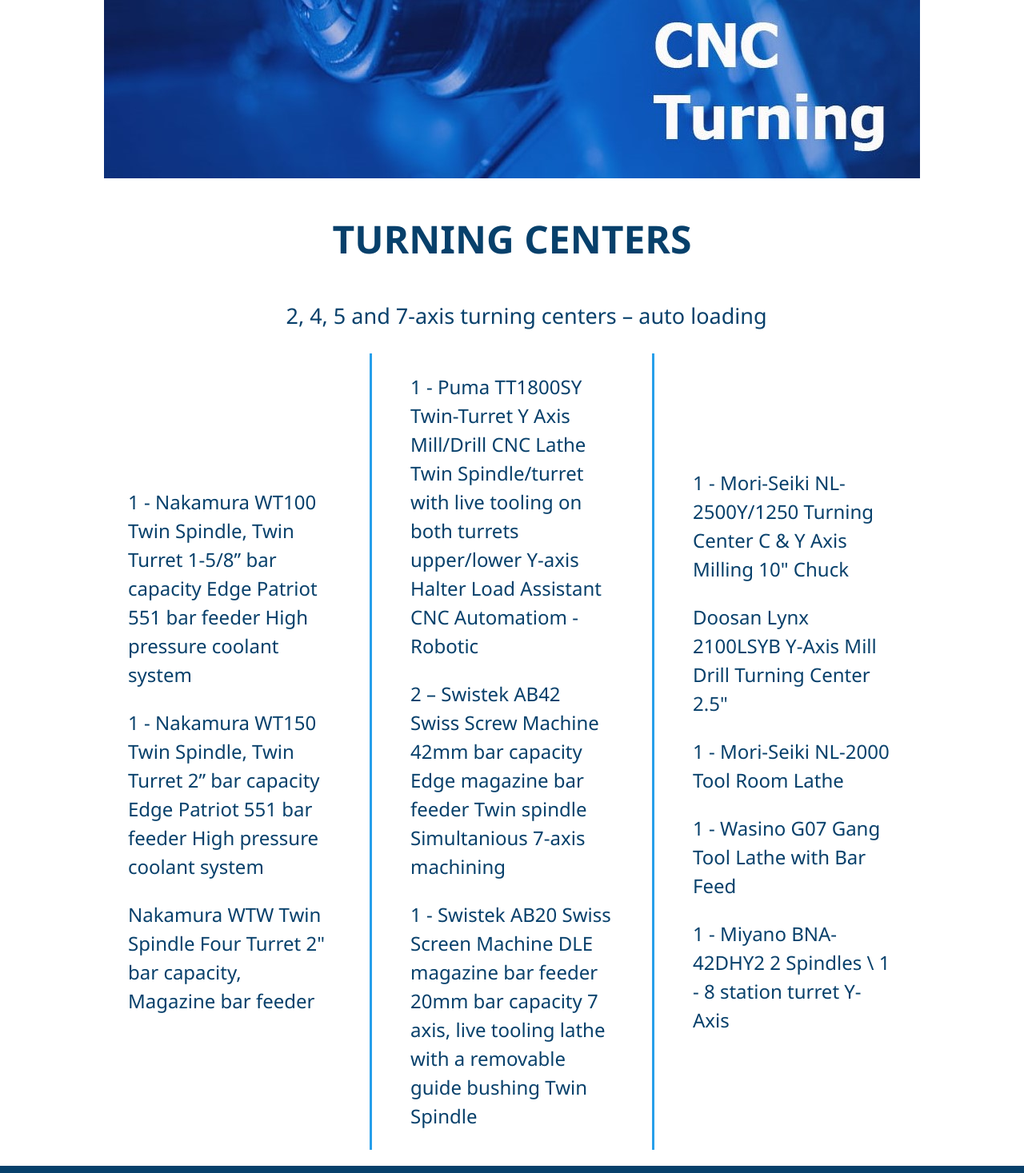
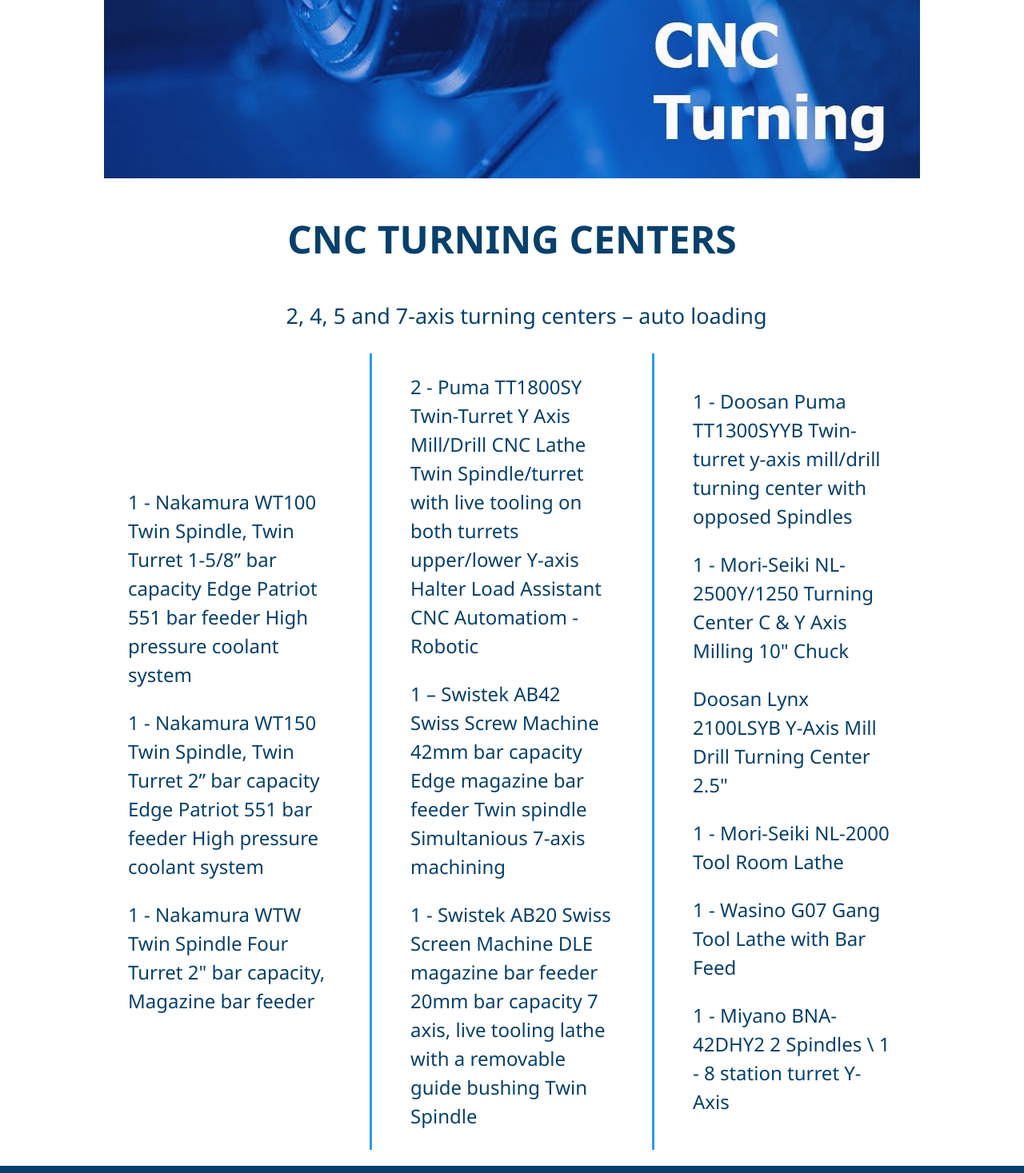
Before and after one commit to irendon1993/dandbwebsite, a React (Create React App) app: page /turning in a window 1280 px wide. Shown: the part 528-1995 px from the top of the page at 80% size. Built offline with nearby package versions, Linux system fonts and the light colour scheme.

Commit message:
Updated machine list and home video api url

```diff
--- a/src/Pages/Home.jsx
+++ b/src/Pages/Home.jsx
@@ -30,7 +30,7 @@
       <header class="v-header container">
         <div class="fullscreen-video-wrap">
           <video
-            src="https://res.cloudinary.com/dfhwhtulr/video/upload/v1623637039/Sarasota.ManufactoringPlant.2021_zazaar_d33hrn.mp4"
+            src="https://res.cloudinary.com/dandbmachine/video/upload/v1634496053/Sarasota.ManufactoringPlant.2021_npnnx3.mp4"
             autoplay="true"
             loop="true"
             muted="true"
--- a/src/Pages/Milling.jsx
+++ b/src/Pages/Milling.jsx
@@ -10,7 +10,7 @@
       </section>
       <section className="millingEquipment">
         <div className="millingIntro">
-          <h2>MILLING CENTERS</h2>
+          <h2>CNC MILLING CENTERS</h2>
           <p>
             3 and 4-axis horizontal and vertical machining centers with milling
             bed length up to 40 inches
@@ -52,10 +52,7 @@
               1 - Doosan VC360 Vertical Machining Center 25 h.p. 12,000 rpm
               spindle with 20 tool ATC 2 Pallet APC 15” x 25"
             </p>
-            <p>
-              Doosan VC 510 Vertical Machining Center 25 h.p., 10,000, 30 tools
-              ATC, 2 pallet 22" x 33"
-            </p>
+
             <p>
               Doosan DNM 4500 Vertical Machining Center 12,000 RPM, 30 tools
               ATC, 4th axis
@@ -75,7 +72,7 @@
               tool ATC 16,000 RPM Spindle High PSI
             </p>
 
-            <p>1 - Miltronics MB20 CNC Tool Room Mill</p>
+            <p>1 - Fryer MB-14R CNC Tool Room Mill with 20 tool ATC</p>
           </div>
         </div>
       </section>
--- a/src/Pages/Turning.jsx
+++ b/src/Pages/Turning.jsx
@@ -11,7 +11,7 @@
             <section className="turningEquipment">
                     <div className="turningingIntro">
                         <h2>
-                            TURNING CENTERS
+                            CNC TURNING CENTERS
                         </h2>
                         <p>
                             2, 4, 5 and 7-axis turning centers – auto loading
@@ -39,20 +39,20 @@
                             </p>
 
                             <p>
-                                Nakamura WTW Twin Spindle Four Turret
+                                1 - Nakamura WTW Twin Spindle Four Turret
                                 2" bar capacity, Magazine bar feeder
                             </p>
                         </div>
                         <div className="turningMiddleText">
                         <p>
-                                1 - Puma TT1800SY Twin-Turret Y Axis Mill/Drill CNC Lathe
+                                2 - Puma TT1800SY Twin-Turret Y Axis Mill/Drill CNC Lathe
                                 Twin Spindle/turret with live tooling on both turrets
                                 upper/lower Y-axis
                                 Halter Load Assistant CNC Automatiom - Robotic
 
                             </p>
                             <p>
-                                2 – Swistek AB42 Swiss Screw Machine
+                                1 – Swistek AB42 Swiss Screw Machine
                                 42mm bar capacity
                                 Edge magazine bar feeder
                                 Twin spindle
@@ -71,7 +71,10 @@
                         </div>
                         <div className="turningRightText">
 
-
+                            <p>
+                            1 - Doosan Puma TT1300SYYB
+                                Twin-turret y-axis mill/drill turning center with opposed Spindles
+                            </p>
                             <p>
                                 1 - Mori-Seiki NL-2500Y/1250 Turning Center
                                 C & Y Axis Milling
```
Also changed, not shown: 1 other file (tests, documents, lock files or other folders).
